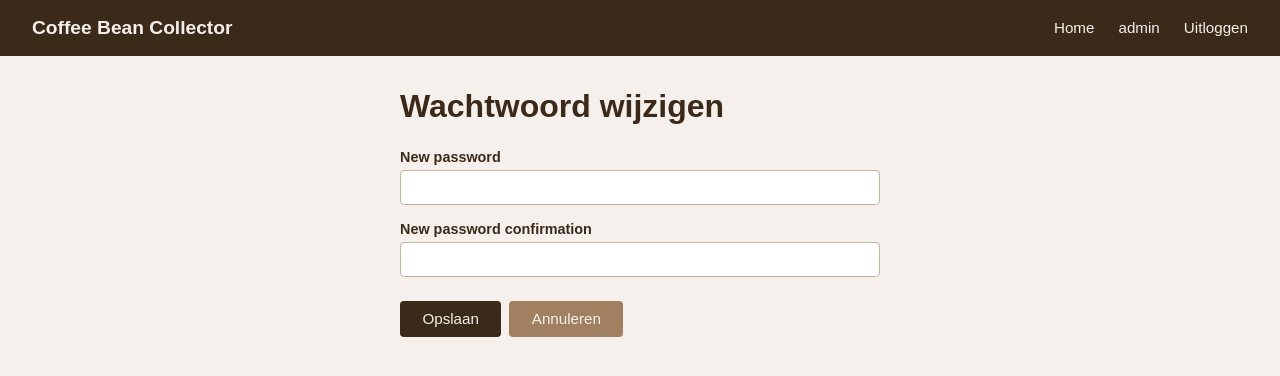
After one commit to srhtnl/Coffee-bean-collector-DJANGO, a Django app: page /profile/wachtwoord/ in a window 1280 px wide. The commit adds this page. Shown: the top 376 px of the page. Run offline with Django 5.2, Linux system fonts and the light colour scheme; a user stored in the database is signed in.

Commit message:
Added password change

```diff
--- /dev/null
+++ b/CoffeeTasting/base/templates/base/change_password.html
@@ -0,0 +1,27 @@
+{% extends "base.html" %}
+
+{% block title %}Wachtwoord wijzigen - Coffee Bean Collector{% endblock %}
+
+{% block content %}
+<div class="auth-container">
+    <h1>Wachtwoord wijzigen</h1>
+    <form method="post" novalidate>
+        {% csrf_token %}
+        {% for field in form %}
+            <div class="form-group">
+                <label for="{{ field.id_for_label }}">{{ field.label }}</label>
+                {{ field }}
+                {% if field.errors %}
+                    <ul class="field-errors">
+                        {% for error in field.errors %}<li>{{ error }}</li>{% endfor %}
+                    </ul>
+                {% endif %}
+            </div>
+        {% endfor %}
+        <div class="form-actions">
+            <button type="submit" class="btn">Opslaan</button>
+            <a href="{% url 'profile' %}" class="btn btn-secondary">Annuleren</a>
+        </div>
+    </form>
+</div>
+{% endblock %}
--- a/CoffeeTasting/base/templates/base/profile.html
+++ b/CoffeeTasting/base/templates/base/profile.html
@@ -35,5 +35,6 @@
     </div>
 
     <a href="{% url 'profile_edit' %}" class="btn">Profiel bewerken</a>
+    <a href="{% url 'change_password' %}" class="btn btn-secondary">Wachtwoord wijzigen</a>
 </div>
 {% endblock %}
--- a/CoffeeTasting/base/urls.py
+++ b/CoffeeTasting/base/urls.py
@@ -8,4 +8,5 @@ urlpatterns = [
     path('logout/', views.user_logout, name='logout'),
     path('profile/', views.profile, name='profile'),
     path('profile/edit/', views.profile_edit, name='profile_edit'),
+    path('profile/wachtwoord/', views.change_password, name='change_password'),
 ]
--- a/CoffeeTasting/base/views.py
+++ b/CoffeeTasting/base/views.py
@@ -1,6 +1,7 @@
 from django.shortcuts import render, redirect
-from django.contrib.auth import authenticate, login, logout
+from django.contrib.auth import authenticate, login, logout, update_session_auth_hash
 from django.contrib.auth.decorators import login_required
+from django.contrib.auth.forms import SetPasswordForm
 from django.contrib import messages
 
 from .forms import RegisterForm, ProfileUpdateForm, UserUpdateForm
@@ -51,6 +52,17 @@ def profile(request):
 
 
 @login_required(login_url='/login/')
+def change_password(request):
+    form = SetPasswordForm(request.user, request.POST or None)
+    if request.method == 'POST' and form.is_valid():
+        user = form.save()
+        update_session_auth_hash(request, user)
+        messages.success(request, 'Wachtwoord succesvol gewijzigd!')
+        return redirect('profile')
+    return render(request, 'base/change_password.html', {'form': form})
+
+
+@login_required(login_url='/login/')
 def profile_edit(request):
     from .models import Profile
     user_profile, _ = Profile.objects.get_or_create(user=request.user)
```
Also changed, not shown: CoffeeTasting/db.sqlite3.
